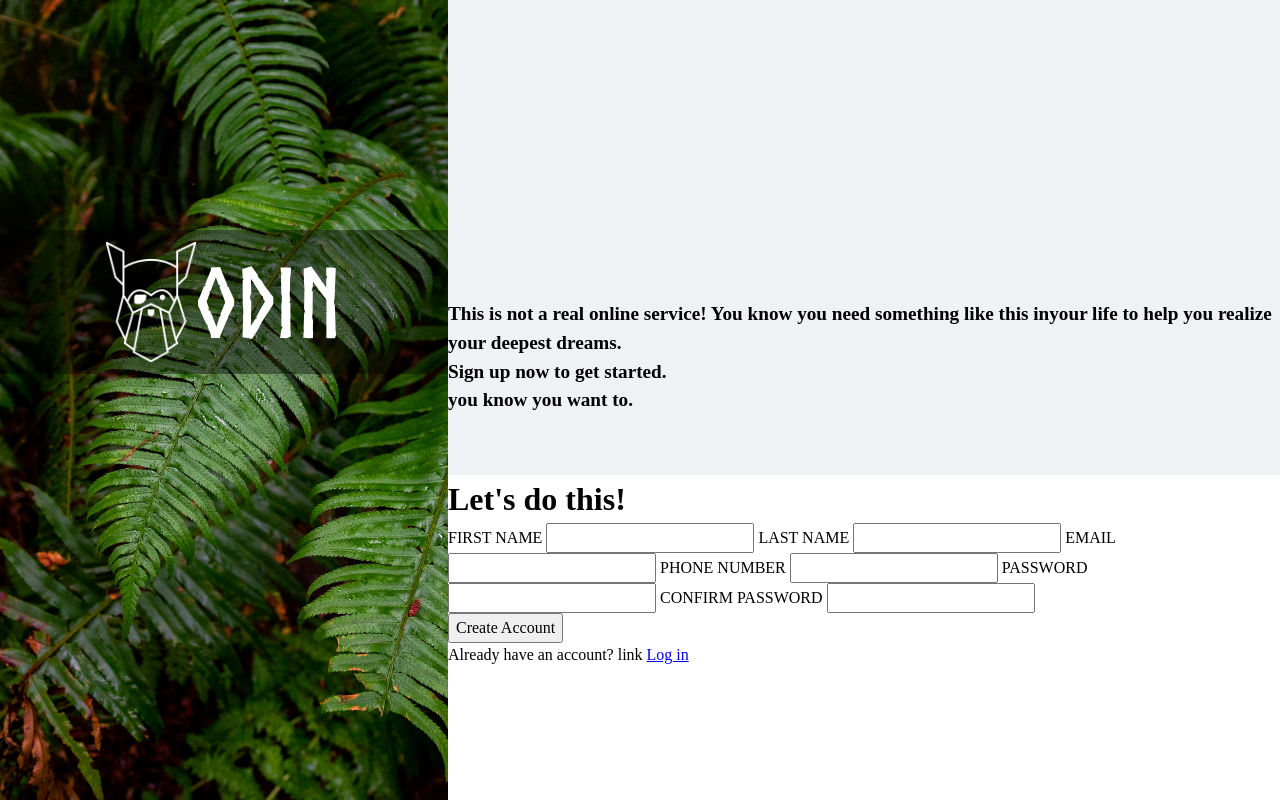
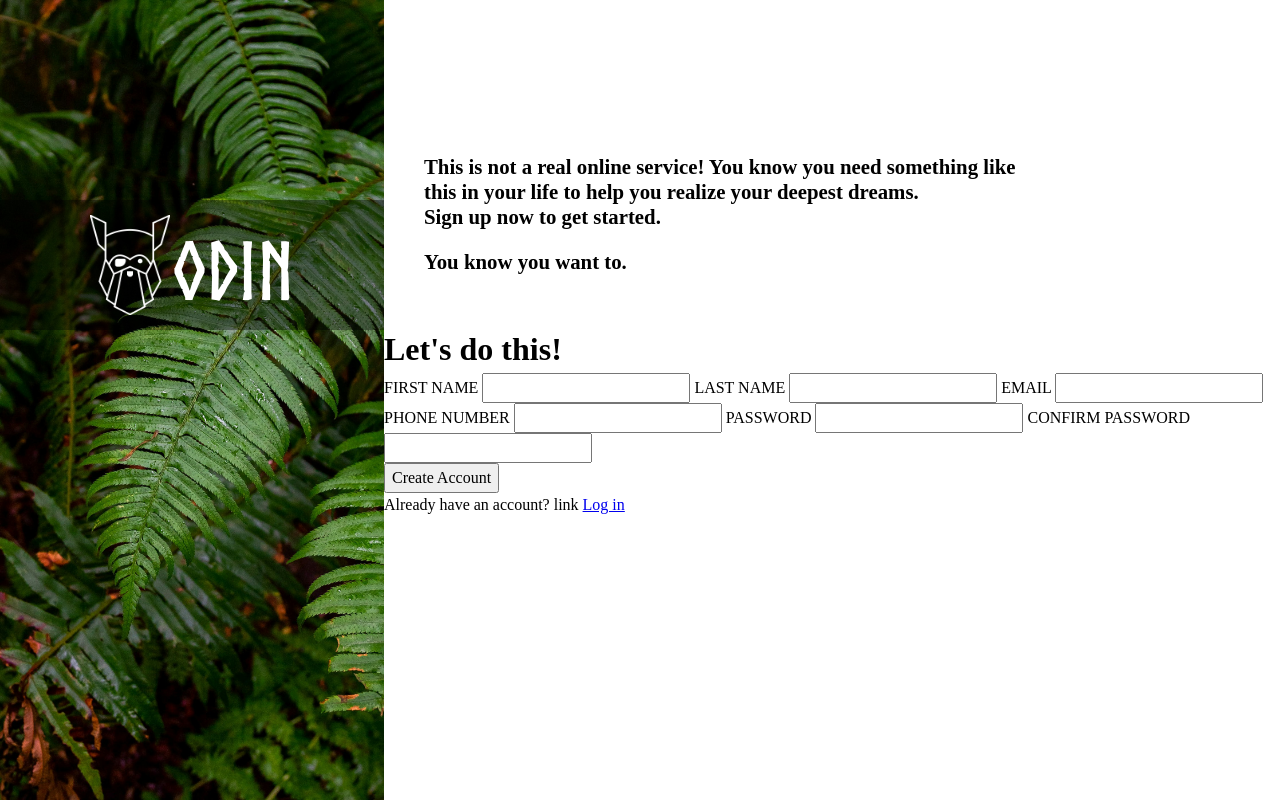
Before and after one commit to RMIKEV/Sign-up-Form, a plain HTML site: page index.html in a window 1280 px wide. Drawn offline with Linux system fonts and the light colour scheme.

Commit message:
update hero section and form div1

```diff
--- a/index.html
+++ b/index.html
@@ -1,28 +1,28 @@
 <!DOCTYPE html>
 <html lang="en">
+
 <head>
     <meta charset="UTF-8">
     <meta name="viewport" content="width=device-width, initial-scale=1.0">
     <title>sign-up</title>
     <link rel="stylesheet" href="style.css">
-    <link rel="stylesheet" href="cssreset.css">
 </head>
+
 <body>
     <div class="hero-section">
         <div class="logo">
-        <img src="logoimg.png" alt="logo" width="90px" height="120px">
-        <p>ODIN</p>
+            <img src="logoimg.png" alt="logo" width="80px" height="100px">
+            <p>ODIN</p>
         </div>
     </div>
 
-<div>
     <form action="" method="post">
-        <div class="sec-1">
+        <div>
             <p>This is not a real online service! You know you need something like
-                this inyour life to help you realize your deepest dreams. <br>
-                Sign up now to get started.
-            </p>
-            <p>you know you want to.</p>
+                this in your life to help you realize your deepest dreams.<br>
+                Sign up now to get started.</p>
+
+            <p>You know you want to.</p>
         </div>
 
         <div class="sign-up">
@@ -52,6 +52,7 @@
             <p>Already have an account? link <a href="#">Log in</a></p>
         </div>
     </form>
-</div>
+
 </body>
+
 </html>
--- a/style.css
+++ b/style.css
@@ -27,14 +27,12 @@ p, h1, h2, h3, h4, h5, h6 {
 
 /* custom font */
 @font-face {
-  font-family: "myfont";
+  font-family: "norse-bold";
   src: url(./font/Norse-Bold.otf);
 }
 
 body {
   display: flex;
-  height: 100vh;
-  width: 100vw;
 }
 
 /* hero section */
@@ -42,38 +40,38 @@ body {
   background-image: url(./halie-west-25xggax4bSA-unsplash.jpg);
   background-repeat: no-repeat;
   background-size: cover;
-  width: 35vw;
+  width: 30vw;
   height: 100vh;
   flex-shrink: 0;
+}
+
+.hero-section > div{
+  display: flex;
+  justify-content: center;
+  align-items: center;
+  gap:3px;
+  font-size: 80px;
+  color: white;
+  font-family: norse-bold;
+  text-align: center;
+  background-color: rgba(0, 0 , 0, 40%);
+  margin-top: 200px;
+  margin-bottom: auto;
 
 }
 
-.logo{
-  display: flex;
-  flex-direction: row;
-  align-items: center;
-  justify-content: center;
-  background-color:rgb(from black r g b/ 0.4);
-  margin-top: 230px;
-
+.hero-section p{
+  padding-top: 10px;
 }
 
-.hero-section p {
-  color: white;
-  font-size: 6rem;
-  font-family: "myfont";
-  text-align: center;
-  vertical-align: center ;
-
-
+form div:first-child{
+  padding: 155.45px 250px 50px 40px;
+  font-weight: bold;
+  font-size: 1.3rem;
+  background-color: rgb(255, 255, 255);
+  line-height: 1.2;
 }
 
-/* form sec-1 */
-.sec-1 {
-  padding-top: 300px;
-  padding-bottom: 60px;
-  background-color: rgb(239, 242, 245);
-  font-weight: bold;
-  font-size: 1.2rem;
-
+form div:first-child > p + p{
+margin-top: 20px;
 }
```
